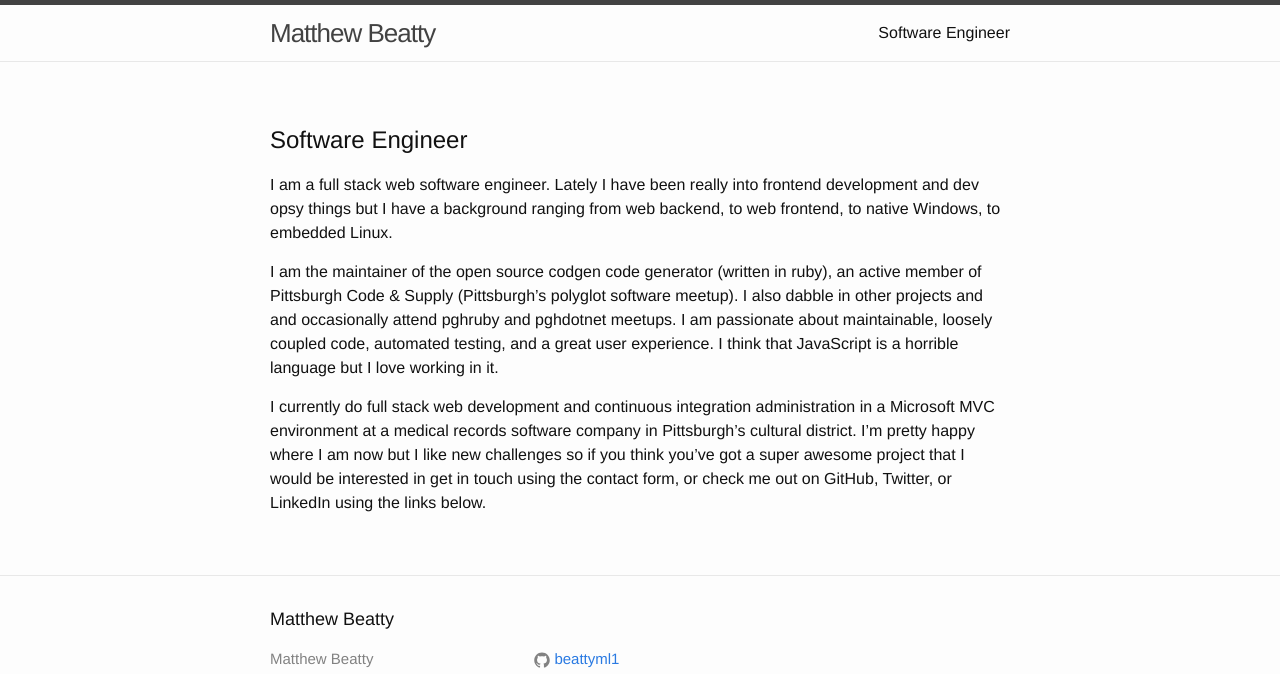
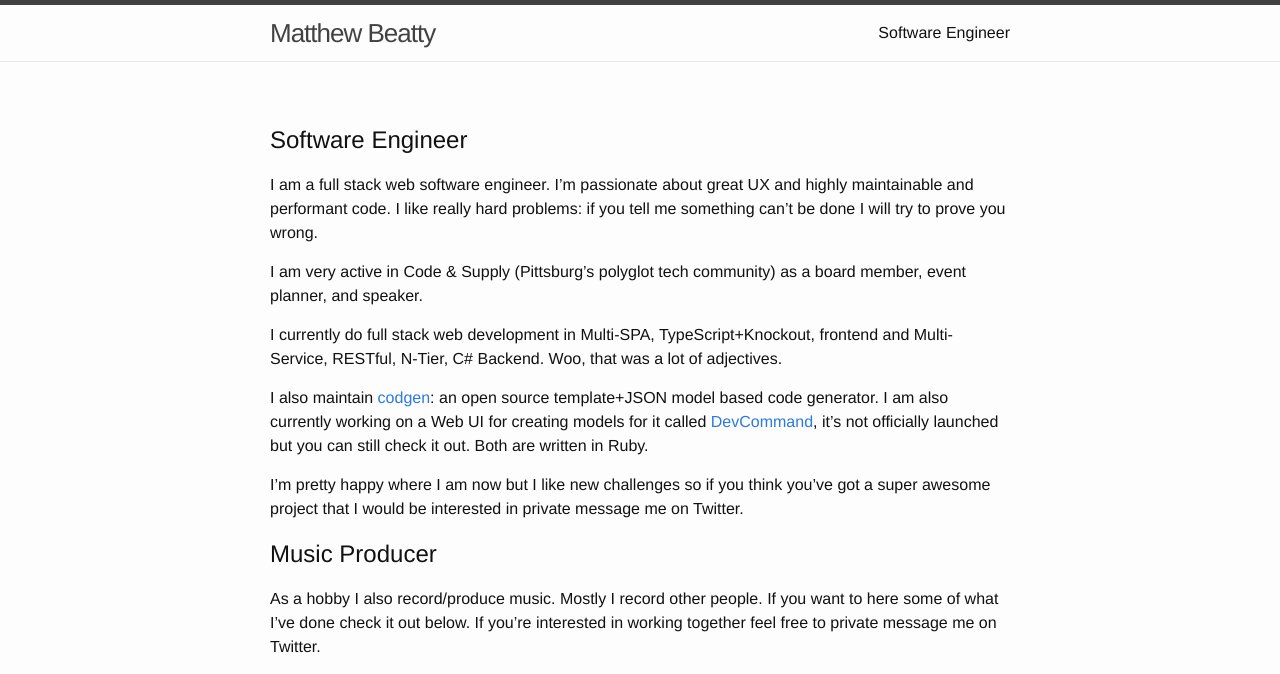
Before and after one commit to beattyml1/beattyml1.github.io, a Jekyll site: the page built from index.md, in a window 1280 px wide. Shown: the top 674 px of the page. Built offline with Jekyll 4.4.1, drawn with Linux system fonts in a browser that asks for light colours; grey boxes are pictures that could not be loaded.

Commit message:
Update index.md

```diff
--- a/index.md
+++ b/index.md
@@ -3,8 +3,17 @@ layout: page
 ---
 
 # Software Engineer
-I am a full stack web software engineer. Lately I have been really into frontend development and dev opsy things but I have a background ranging from web backend, to web frontend, to native Windows, to embedded Linux.
+I am a full stack web software engineer. I'm passionate about great UX and highly maintainable and performant code. I like really hard problems: if you tell me something can't be done I will try to prove you wrong.
 
-I am the maintainer of the open source codgen code generator (written in ruby), an active member of Pittsburgh Code & Supply (Pittsburgh’s polyglot software meetup). I also dabble in other projects and and occasionally attend pghruby and pghdotnet meetups. I am passionate about maintainable, loosely coupled code, automated testing, and a great user experience. I think that JavaScript is a horrible language but I love working in it.
+I am very active in Code & Supply (Pittsburg's polyglot tech community) as a board member, event planner, and speaker.
 
-I currently do full stack web development and continuous integration administration in a Microsoft MVC environment at a medical records software company in Pittsburgh’s cultural district. I’m pretty happy where I am now but I like new challenges so if you think you’ve got a super awesome project that I would be interested in get in touch using the contact form, or check me out on GitHub, Twitter, or LinkedIn using the links below.
+I currently do full stack web development in Multi-SPA, TypeScript+Knockout, frontend and Multi-Service, RESTful, N-Tier, C# Backend. Woo, that was a lot of adjectives.
+
+I also maintain [codgen](https://github.com/beattyml1/codgen): an open source template+JSON model based code generator. I am also currently working on a Web UI for creating models for it called [DevCommand](https://www.devcommand.co/), it's not officially launched but you can still check it out. Both are written in Ruby.
+
+I’m pretty happy where I am now but I like new challenges so if you think you’ve got a super awesome project that I would be interested in private message me on Twitter.
+
+# Music Producer
+As a hobby I also record/produce music. Mostly I record other people. If you want to here some of what I've done check it out below. If you're interested in working together feel free to private message me on Twitter.
+
+<iframe width="100%" height="450" scrolling="no" frameborder="no" src="https://w.soundcloud.com/player/?url=https%3A//api.soundcloud.com/playlists/4790749&amp;auto_play=false&amp;hide_related=false&amp;show_comments=true&amp;show_user=true&amp;show_reposts=false&amp;visual=true"></iframe>
```
